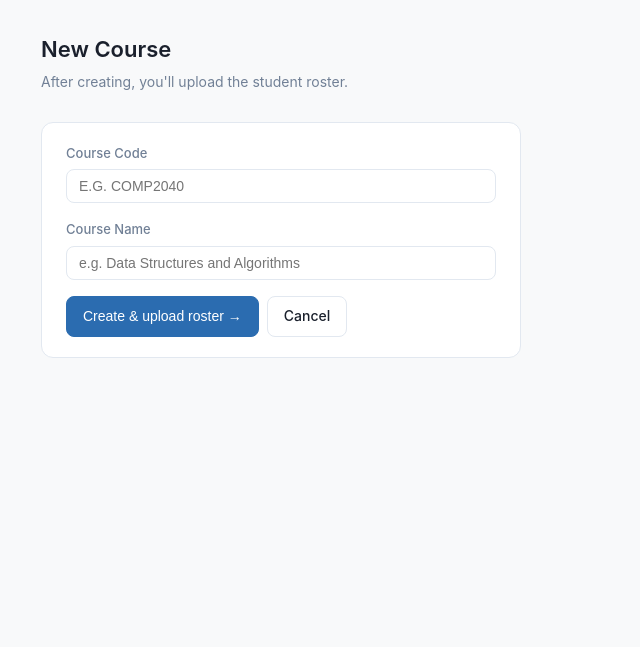
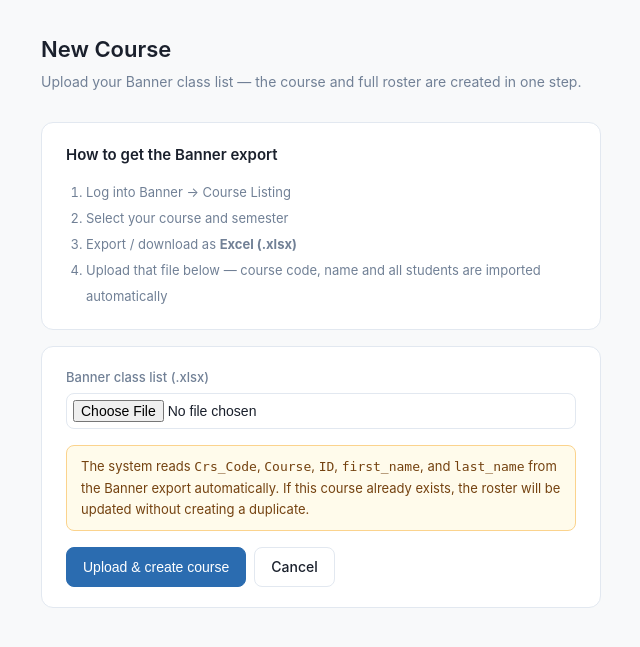
Before and after one commit to zevrichards/UWISON-Attendance-Tracking, a Flask app: page /courses/new in a window 1280 px wide. Shown: the part 52-699 px from the top of the page, without its empty margins (143-783 px from the left). Run offline with Flask 3, Linux system fonts and the light colour scheme; the visitor is signed in with stand-in values (Sample User, id 1); parts of the project's set-up code (start-up, migrations or seed data) failed here and were passed over; some libraries are stand-ins or nearby versions.

Commit message:
Course creation now driven by Banner xlsx upload — single step import

```diff
--- a/app.py
+++ b/app.py
@@ -56,10 +56,20 @@ def init_db():
 
             CREATE TABLE IF NOT EXISTS courses (
                 id         SERIAL PRIMARY KEY,
-                code       TEXT NOT NULL,
+                code       TEXT NOT NULL UNIQUE,
                 name       TEXT NOT NULL,
                 created_at TEXT NOT NULL
             );
+            -- Add unique constraint if table already exists without it
+            DO $$
+            BEGIN
+                IF NOT EXISTS (
+                    SELECT 1 FROM pg_constraint
+                    WHERE conname = 'courses_code_key'
+                ) THEN
+                    ALTER TABLE courses ADD CONSTRAINT courses_code_key UNIQUE (code);
+                END IF;
+            END$$;
 
             CREATE TABLE IF NOT EXISTS students (
                 id         SERIAL PRIMARY KEY,
@@ -171,18 +181,115 @@ def courses():
 @app.route("/courses/new", methods=["GET", "POST"])
 @login_required
 def new_course():
+    """Upload a Banner class list to create/update a course and roster in one step."""
     if request.method == "POST":
-        code = request.form["code"].strip().upper()
-        name = request.form["name"].strip()
+        f = request.files.get("roster")
+        if not f or not f.filename:
+            flash("Please select a file.", "error")
+            return redirect(request.url)
+
+        fname = f.filename.lower()
+        rows  = []
+
+        if fname.endswith(".xlsx") or fname.endswith(".xls"):
+            import openpyxl as _xl
+            wb       = _xl.load_workbook(f, read_only=True, data_only=True)
+            ws       = wb.active
+            all_rows = list(ws.iter_rows(values_only=True))
+            if not all_rows:
+                flash("Spreadsheet appears to be empty.", "error")
+                return redirect(request.url)
+            headers = [str(h).strip().lower() if h else "" for h in all_rows[0]]
+            for raw in all_rows[1:]:
+                row = {headers[i]: (str(v).strip() if v is not None else "")
+                       for i, v in enumerate(raw)}
+                rows.append(row)
+        elif fname.endswith(".csv"):
+            stream = io.StringIO(f.stream.read().decode("utf-8-sig"))
+            reader = csv.DictReader(stream)
+            rows   = [{k.strip().lower(): (v or "").strip()
+                       for k, v in row.items()} for row in reader]
+        else:
+            flash("Please upload a Banner .xlsx export or a .csv file.", "error")
+            return redirect(request.url)
+
+        if not rows:
+            flash("File appears to be empty.", "error")
+            return redirect(request.url)
+
+        sample = rows[0]
+        keys   = list(sample.keys())
+
+        # Extract course code and name from Banner columns
+        if "crs_code" not in keys or "course" not in keys:
+            flash("Could not detect Banner columns (crs_code, course). Please use a Banner xlsx export.", "error")
+            return redirect(request.url)
+
+        code = sample.get("crs_code", "").strip().upper()
+        name = sample.get("course",   "").strip()
+
+        if not code or not name:
+            flash("Course code or name is blank in the file.", "error")
+            return redirect(request.url)
+
+        # Detect student ID and name columns
+        id_col = "id" if "id" in keys else next((k for k in keys if "id" in k), None)
+        has_split_names = "last_name" in keys and "first_name" in keys
+        name_col = None if has_split_names else next(
+            (k for k in keys if "name" in k and "last" not in k
+             and "first" not in k and "middle" not in k), None)
+
+        if not id_col or (not has_split_names and not name_col):
+            flash(f"Could not detect student ID/name columns. Found: {keys}.", "error")
+            return redirect(request.url)
+
+        # Upsert course — update name if code already exists
         with get_db() as conn:
             with conn.cursor() as cur:
                 cur.execute(
-                    "INSERT INTO courses (code, name, created_at) VALUES (%s,%s,%s) RETURNING id",
+                    """INSERT INTO courses (code, name, created_at)
+                       VALUES (%s, %s, %s)
+                       ON CONFLICT (code)
+                       DO UPDATE SET name = EXCLUDED.name
+                       RETURNING id""",
                     (code, name, datetime.utcnow().isoformat())
                 )
                 course_id = cur.fetchone()["id"]
-        flash(f"Course {code} created.", "success")
-        return redirect(url_for("upload_roster", course_id=course_id))
+
+                added = updated = skipped = 0
+                for row in rows:
+                    sid = row.get(id_col, "").strip().lstrip("'")
+                    if has_split_names:
+                        sname = f"{row.get('first_name','').strip()} {row.get('last_name','').strip()}".strip()
+                    else:
+                        sname = row.get(name_col, "").strip()
+
+                    if not sid or not sname or sid.lower() in ("none", "nan", ""):
+                        skipped += 1
+                        continue
+
+                    cur.execute(
+                        """INSERT INTO students (course_id, student_id, name)
+                           VALUES (%s, %s, %s)
+                           ON CONFLICT (course_id, student_id)
+                           DO UPDATE SET name = EXCLUDED.name
+                           RETURNING (xmax = 0) AS inserted""",
+                        (course_id, sid, sname)
+                    )
+                    result = cur.fetchone()
+                    if result and result["inserted"]:
+                        added += 1
+                    else:
+                        updated += 1
+
+        parts = [f"{added} student(s) added"]
+        if updated:
+            parts.append(f"{updated} updated")
+        if skipped:
+            parts.append(f"{skipped} skipped")
+        flash(f"Course {code} — {name} ready. {', '.join(parts)}.", "success")
+        return redirect(url_for("course_detail", course_id=course_id))
+
     return render_template("new_course.html")
 
 
--- a/templates/new_course.html
+++ b/templates/new_course.html
@@ -1,23 +1,36 @@
 {% extends "base.html" %}
 {% block title %}New Course{% endblock %}
 {% block content %}
-<div style="max-width:480px;">
+<div style="max-width:560px;">
   <div class="page-header">
     <h1>New Course</h1>
-    <p>After creating, you'll upload the student roster.</p>
+    <p>Upload your Banner class list — the course and full roster are created in one step.</p>
   </div>
+
+  <div class="card" style="margin-bottom:1rem;">
+    <h2 style="font-size:15px;font-weight:600;margin-bottom:.75rem;">How to get the Banner export</h2>
+    <ol style="font-size:13px;color:var(--muted);line-height:2;padding-left:1.25rem;">
+      <li>Log into Banner → Course Listing</li>
+      <li>Select your course and semester</li>
+      <li>Export / download as <strong>Excel (.xlsx)</strong></li>
+      <li>Upload that file below — course code, name and all students are imported automatically</li>
+    </ol>
+  </div>
+
   <div class="card">
-    <form method="POST">
+    <form method="POST" enctype="multipart/form-data">
       <div class="form-group">
-        <label>Course Code</label>
-        <input type="text" name="code" required placeholder="e.g. COMP2040" style="text-transform:uppercase;">
+        <label>Banner class list (.xlsx)</label>
+        <input type="file" name="roster" accept=".xlsx,.xls,.csv" required
+               style="padding:6px;border:1px solid var(--border);border-radius:var(--radius);width:100%;font-size:14px;">
       </div>
-      <div class="form-group">
-        <label>Course Name</label>
-        <input type="text" name="name" required placeholder="e.g. Data Structures and Algorithms">
+      <div class="alert alert-warning" style="font-size:13px;">
+        The system reads <code>Crs_Code</code>, <code>Course</code>, <code>ID</code>,
+        <code>first_name</code>, and <code>last_name</code> from the Banner export automatically.
+        If this course already exists, the roster will be updated without creating a duplicate.
       </div>
-      <div style="display:flex;gap:8px;margin-top:1rem;">
-        <button type="submit" class="btn btn-primary">Create &amp; upload roster →</button>
+      <div style="display:flex;gap:8px;">
+        <button type="submit" class="btn btn-primary">Upload &amp; create course</button>
         <a href="{{ url_for('courses') }}" class="btn btn-outline">Cancel</a>
       </div>
     </form>
```
